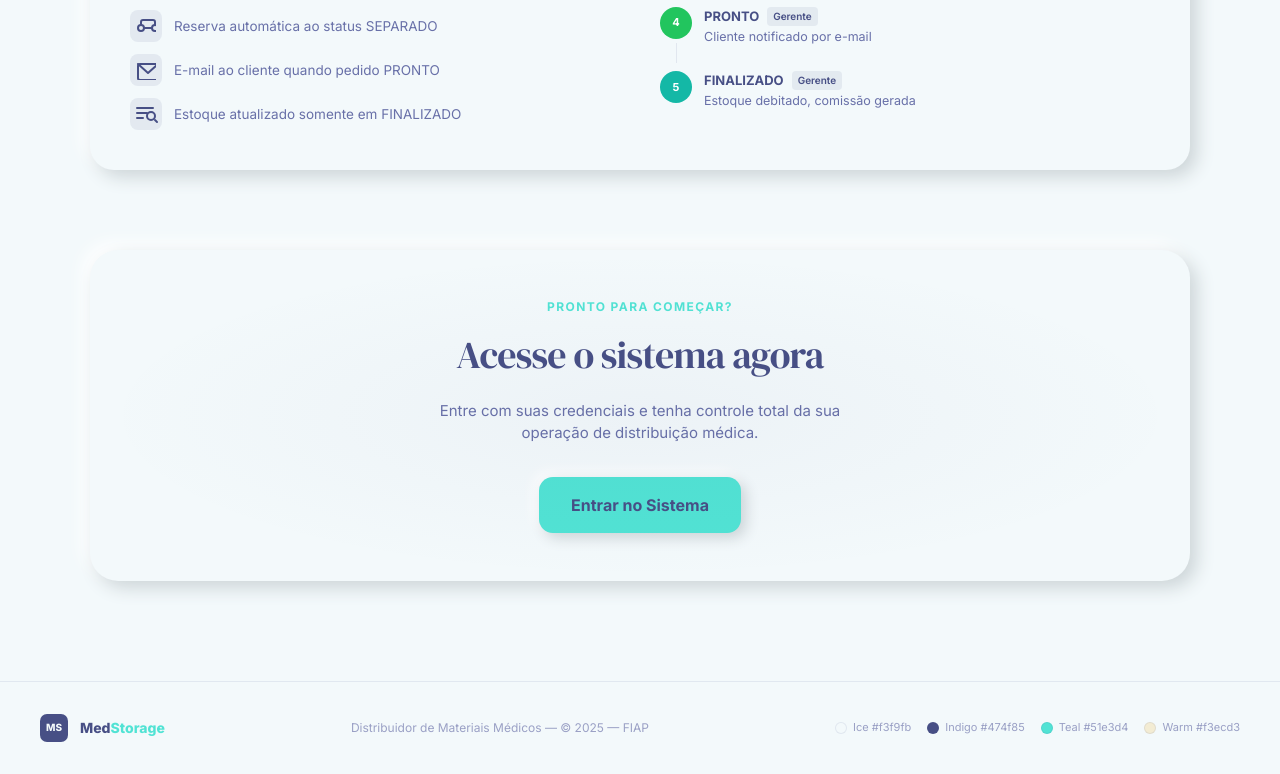
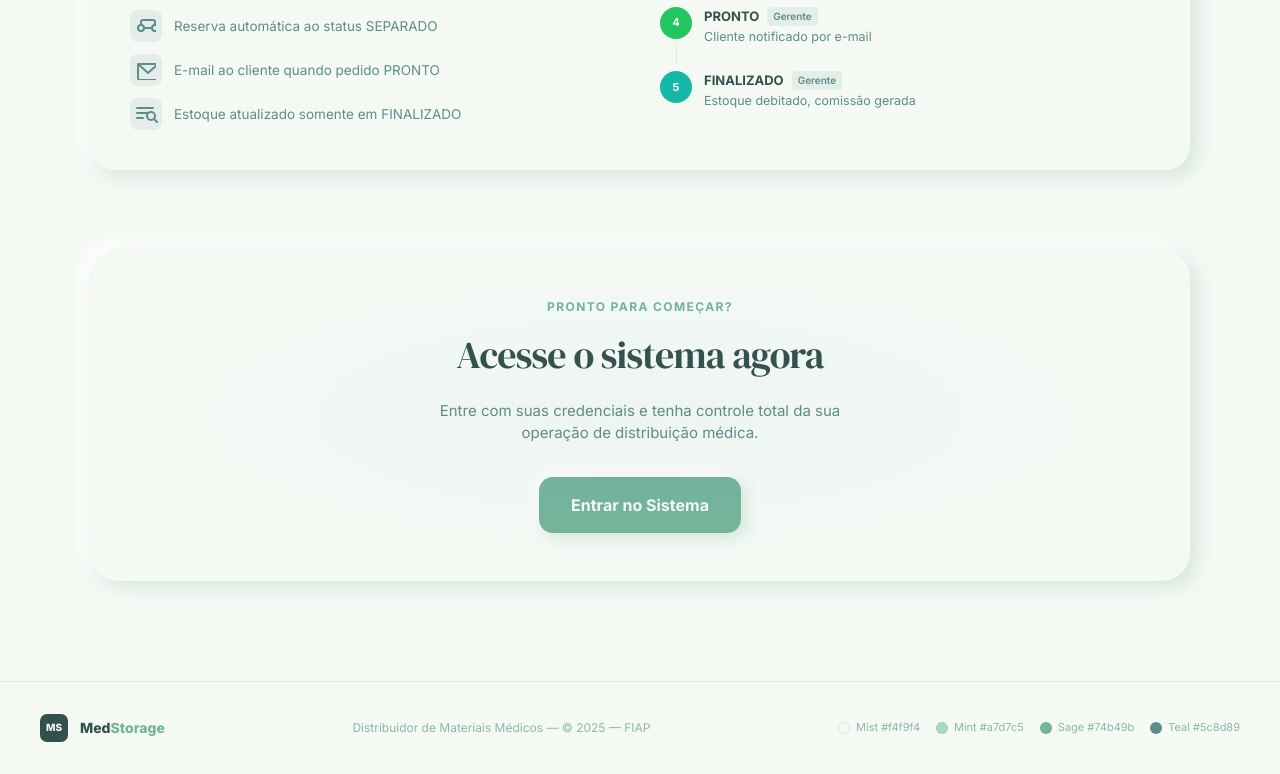
Before and after one commit to pedrinzz10/medstorage-frontend, a React (Vite) app: page / in a window 1280 px wide. Shown: the part 1644-2418 px from the top of the page. Built offline with nearby package versions, Linux system fonts and the light colour scheme.

Commit message:
feat: aplica nova paleta de cores (mist/mint/sage/teal) nos temas claro e escuro

```diff
--- a/src/pages/LandingPage.tsx
+++ b/src/pages/LandingPage.tsx
@@ -488,10 +488,10 @@ export function LandingPage() {
         </p>
         <div className="flex gap-4">
           {[
-            { label: 'Ice #f3f9fb',     hex: '#f3f9fb' },
-            { label: 'Indigo #474f85',  hex: '#474f85' },
-            { label: 'Teal #51e3d4',    hex: '#51e3d4' },
-            { label: 'Warm #f3ecd3',    hex: '#f3ecd3' },
+            { label: 'Mist #f4f9f4', hex: '#f4f9f4' },
+            { label: 'Mint #a7d7c5', hex: '#a7d7c5' },
+            { label: 'Sage #74b49b', hex: '#74b49b' },
+            { label: 'Teal #5c8d89', hex: '#5c8d89' },
           ].map(c => (
             <div key={c.label} className="flex items-center gap-1.5">
               <span
--- a/src/styles/neu.css
+++ b/src/styles/neu.css
@@ -1,119 +1,119 @@
 /* ============================================================
    MedStorage — Design System Neumórfico
-   Paleta: Ice (#f3f9fb) · Indigo (#474f85) · Turquoise (#51e3d4) · Warm (#f3ecd3)
+   Paleta: Mist (#f4f9f4) · Mint (#a7d7c5) · Sage (#74b49b) · Teal (#5c8d89)
    ============================================================ */
 
 @import url('https://fonts.googleapis.com/css2?family=DM+Serif+Display:ital@0;1&family=Inter:wght@300;400;500;600;700;800&display=swap');
 
 /* ─────────────────────────────────────────
-   TEMA CLARO  (fundo ice, texto índigo)
+   TEMA CLARO  (fundo mist, texto teal)
 ───────────────────────────────────────── */
 :root,
 [data-theme='light'] {
   /* Superfície */
-  --bg:       #f3f9fb;
-  --shadow-d: #cdd5d8;
+  --bg:       #f4f9f4;
+  --shadow-d: #d7e6dd;
   --shadow-l: #ffffff;
 
   /* Tipografia */
-  --text:      #474f85;
-  --text-muted: #6870a8;
-  --text-soft:  #9aa0c5;
+  --text:      #33504c;
+  --text-muted: #5c8d89;
+  --text-soft:  #8fb5ac;
 
-  /* Accent principal — turquesa */
-  --accent:         #51e3d4;
-  --accent-h:       #3acfc0;
-  --accent-fade:    rgba(81, 227, 212, 0.13);
-  --text-on-accent: #474f85;
+  /* Accent principal — sage */
+  --accent:         #74b49b;
+  --accent-h:       #5f9c85;
+  --accent-fade:    rgba(116, 180, 155, 0.15);
+  --text-on-accent: #f4f9f4;
 
-  /* Secundário — índigo (usado em brand mark, avatars, sidebar) */
-  --secondary:       #474f85;
-  --secondary-h:     #363e6e;
-  --secondary-fade:  rgba(71, 79, 133, 0.09);
-  --secondary-text:  #f3f9fb;
+  /* Secundário — teal (usado em brand mark, avatars, sidebar) */
+  --secondary:       #5c8d89;
+  --secondary-h:     #4a726f;
+  --secondary-fade:  rgba(92, 141, 137, 0.10);
+  --secondary-text:  #f4f9f4;
 
-  /* Warm cream — acentos quentes */
-  --warm:       #f3ecd3;
-  --warm-fade:  rgba(243, 236, 211, 0.6);
-  --warm-text:  #7a5c2e;
+  /* Mint — acentos suaves */
+  --warm:       #a7d7c5;
+  --warm-fade:  rgba(167, 215, 197, 0.5);
+  --warm-text:  #33504c;
 
   /* Navegação */
-  --nav-active: rgba(81, 227, 212, 0.14);
-  --border:     rgba(71, 79, 133, 0.10);
+  --nav-active: rgba(116, 180, 155, 0.16);
+  --border:     rgba(92, 141, 137, 0.14);
 
   /* ── Status de pedido ─────────────────── */
-  --tag-pend:       #f3ecd3; --tag-pend-t:    #7a5c2e; --tag-pend-dot:    #d4a852;
-  --tag-confirm:    rgba(71,79,133,.10); --tag-confirm-t: #474f85; --tag-confirm-dot: #474f85;
-  --tag-sep:        rgba(81,227,212,.13); --tag-sep-t:   #2aafa2; --tag-sep-dot:     #51e3d4;
-  --tag-pronto:     rgba(34,197,94,.10);  --tag-pronto-t: #15803d; --tag-pronto-dot: #22c55e;
-  --tag-fin:        rgba(20,184,166,.12); --tag-fin-t:   #0f766e; --tag-fin-dot:     #14b8a6;
-  --tag-canc:       rgba(239,68,68,.09);  --tag-canc-t:  #b91c1c; --tag-canc-dot:    #ef4444;
+  --tag-pend:       rgba(167,215,197,.45); --tag-pend-t:    #33504c; --tag-pend-dot:    #5c8d89;
+  --tag-confirm:    rgba(92,141,137,.10);  --tag-confirm-t: #5c8d89; --tag-confirm-dot: #5c8d89;
+  --tag-sep:        rgba(116,180,155,.15); --tag-sep-t:     #4a8a72; --tag-sep-dot:     #74b49b;
+  --tag-pronto:     rgba(34,197,94,.10);   --tag-pronto-t: #15803d; --tag-pronto-dot: #22c55e;
+  --tag-fin:        rgba(20,184,166,.12);  --tag-fin-t:   #0f766e; --tag-fin-dot:     #14b8a6;
+  --tag-canc:       rgba(239,68,68,.09);   --tag-canc-t:  #b91c1c; --tag-canc-dot:    #ef4444;
 
   /* ── Estoque ──────────────────────────── */
-  --ok:      #0f9e87; --ok-bg:   rgba(15,158,135,.10); --ok-bar:   #51e3d4;
+  --ok:      #3f8a76; --ok-bg:   rgba(116,180,155,.14); --ok-bar:   #74b49b;
   --warn:    #b45309; --warn-bg: rgba(180,83,9,.10);   --warn-bar: #f59e0b;
   --crit:    #b91c1c; --crit-bg: rgba(185,28,28,.09);  --crit-bar: #ef4444;
 
   /* ── Roles ────────────────────────────── */
-  --role-admin-bg: rgba(71,79,133,.11);   --role-admin-t: #474f85;
-  --role-ger-bg:   rgba(81,227,212,.13);  --role-ger-t:   #0f766e;
-  --role-vnd-bg:   rgba(243,236,211,.80); --role-vnd-t:   #7a5c2e;
-  --on-t:  #0f9e87;
+  --role-admin-bg: rgba(92,141,137,.12);  --role-admin-t: #5c8d89;
+  --role-ger-bg:   rgba(116,180,155,.15); --role-ger-t:   #4a8a72;
+  --role-vnd-bg:   rgba(167,215,197,.55); --role-vnd-t:   #33504c;
+  --on-t:  #3f8a76;
   --off-t: #b91c1c;
-  --pill-ok-bg:   rgba(15,158,135,.10); --pill-ok-t:   #0f766e;
-  --pill-warn-bg: rgba(243,236,211,.80); --pill-warn-t: #7a5c2e;
+  --pill-ok-bg:   rgba(116,180,155,.14); --pill-ok-t:   #4a8a72;
+  --pill-warn-bg: rgba(167,215,197,.55); --pill-warn-t: #33504c;
 
   /* Cor semântica de contagem/crescimento */
   --green: #16a34a;
 }
 
 /* ─────────────────────────────────────────
-   TEMA ESCURO  (fundo índigo, texto ice)
+   TEMA ESCURO  (fundo teal profundo, texto mist)
 ───────────────────────────────────────── */
 [data-theme='dark'] {
-  --bg:       #474f85;
-  --shadow-d: #363c6a;
-  --shadow-l: #5860a0;
+  --bg:       #2e4744;
+  --shadow-d: #22332f;
+  --shadow-l: #3f625d;
 
-  --text:       #f3f9fb;
-  --text-muted: #b0b6d8;
-  --text-soft:  #737ab8;
+  --text:       #f4f9f4;
+  --text-muted: #bcd6cd;
+  --text-soft:  #7fa89d;
 
-  --accent:         #51e3d4;
-  --accent-h:       #6aece0;
-  --accent-fade:    rgba(81, 227, 212, 0.14);
-  --text-on-accent: #474f85;
+  --accent:         #74b49b;
+  --accent-h:       #8ec3ac;
+  --accent-fade:    rgba(116, 180, 155, 0.18);
+  --text-on-accent: #2e4744;
 
-  --secondary:      #f3ecd3;
-  --secondary-h:    #f9f4e6;
-  --secondary-fade: rgba(243, 236, 211, 0.10);
-  --secondary-text: #474f85;
+  --secondary:      #a7d7c5;
+  --secondary-h:    #b9e0d1;
+  --secondary-fade: rgba(167, 215, 197, 0.12);
+  --secondary-text: #2e4744;
 
-  --warm:       #f3ecd3;
-  --warm-fade:  rgba(243, 236, 211, 0.12);
-  --warm-text:  #f3ecd3;
+  --warm:       #a7d7c5;
+  --warm-fade:  rgba(167, 215, 197, 0.12);
+  --warm-text:  #a7d7c5;
 
-  --nav-active: rgba(81, 227, 212, 0.18);
-  --border:     rgba(243, 249, 251, 0.10);
+  --nav-active: rgba(116, 180, 155, 0.20);
+  --border:     rgba(244, 249, 244, 0.10);
 
-  --tag-pend:       rgba(243,236,211,.14); --tag-pend-t:    #f3ecd3; --tag-pend-dot:    #f3ecd3;
-  --tag-confirm:    rgba(243,249,251,.12); --tag-confirm-t: #b0b6d8; --tag-confirm-dot: #b0b6d8;
-  --tag-sep:        rgba(81,227,212,.16);  --tag-sep-t:     #51e3d4; --tag-sep-dot:     #51e3d4;
+  --tag-pend:       rgba(167,215,197,.14); --tag-pend-t:    #a7d7c5; --tag-pend-dot:    #a7d7c5;
+  --tag-confirm:    rgba(244,249,244,.12); --tag-confirm-t: #bcd6cd; --tag-confirm-dot: #bcd6cd;
+  --tag-sep:        rgba(116,180,155,.16); --tag-sep-t:     #74b49b; --tag-sep-dot:     #74b49b;
   --tag-pronto:     rgba(34,197,94,.14);   --tag-pronto-t:  #86efac; --tag-pronto-dot:  #4ade80;
   --tag-fin:        rgba(20,184,166,.16);  --tag-fin-t:     #5eead4; --tag-fin-dot:     #2dd4bf;
   --tag-canc:       rgba(239,68,68,.14);   --tag-canc-t:    #fca5a5; --tag-canc-dot:    #f87171;
 
-  --ok:      #51e3d4; --ok-bg:   rgba(81,227,212,.14);  --ok-bar:   #51e3d4;
-  --warn:    #f3ecd3; --warn-bg: rgba(243,236,211,.12);  --warn-bar: #fbbf24;
+  --ok:      #74b49b; --ok-bg:   rgba(116,180,155,.14); --ok-bar:   #74b49b;
+  --warn:    #fbbf24; --warn-bg: rgba(251,191,36,.14);  --warn-bar: #fbbf24;
   --crit:    #f87171; --crit-bg: rgba(248,113,113,.14);  --crit-bar: #f87171;
 
-  --role-admin-bg: rgba(243,249,251,.12); --role-admin-t: #f3f9fb;
-  --role-ger-bg:   rgba(81,227,212,.16);  --role-ger-t:   #51e3d4;
-  --role-vnd-bg:   rgba(243,236,211,.14); --role-vnd-t:   #f3ecd3;
-  --on-t:  #51e3d4;
+  --role-admin-bg: rgba(244,249,244,.12); --role-admin-t: #f4f9f4;
+  --role-ger-bg:   rgba(116,180,155,.16); --role-ger-t:   #74b49b;
+  --role-vnd-bg:   rgba(167,215,197,.14); --role-vnd-t:   #a7d7c5;
+  --on-t:  #74b49b;
   --off-t: #f87171;
-  --pill-ok-bg:   rgba(81,227,212,.14);  --pill-ok-t:   #51e3d4;
-  --pill-warn-bg: rgba(243,236,211,.12); --pill-warn-t: #f3ecd3;
+  --pill-ok-bg:   rgba(116,180,155,.14); --pill-ok-t:   #74b49b;
+  --pill-warn-bg: rgba(167,215,197,.12); --pill-warn-t: #a7d7c5;
 
   --green: #4ade80;
 }
```
